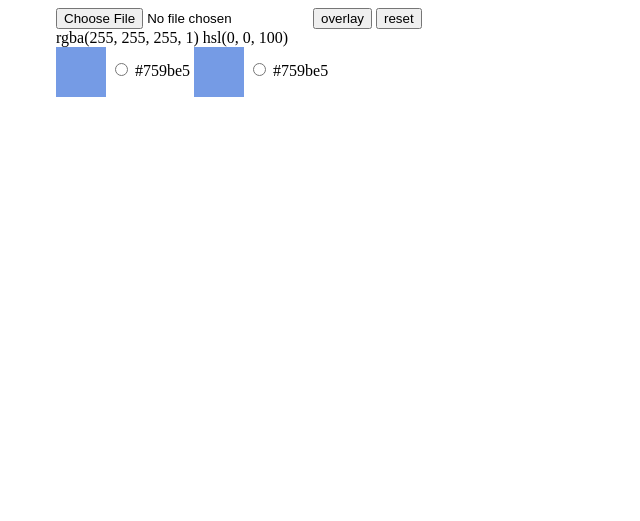
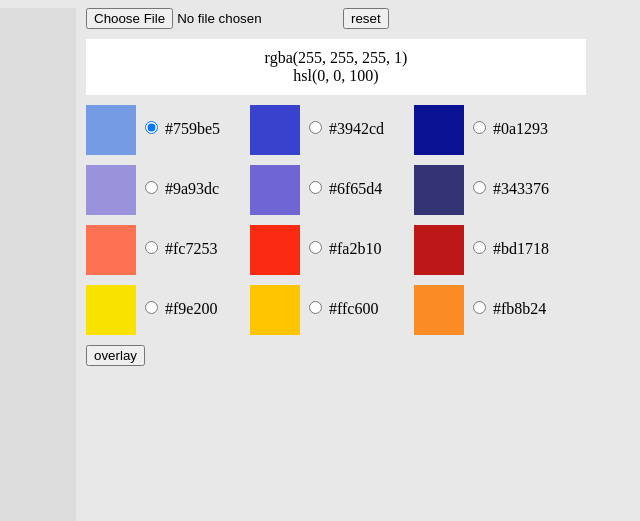
Before and after one commit to VictorKolb/imgeditor, a plain HTML site: page index.html in a window 1280 px wide. Shown: the whole page, without its empty margins (452-1092 px from the left). Drawn offline with Linux system fonts and the light colour scheme.

Commit message:
добавил красоты

```diff
--- a/index.html
+++ b/index.html
@@ -9,6 +9,27 @@
 </head>
 <body>
 <style>
+    body {
+        background: #e8e8e8;
+    }
+
+    .pick-container {
+        background: rgb(255, 255, 255);
+        padding: 10px;
+        display: block;
+        margin: 10px 0px;
+        text-align: center;
+    }
+
+    .canvas-container {
+        background: gainsboro;
+        width: 500px;
+        padding: 10px;
+        display: flex;
+        justify-content: center;
+        align-items: center;
+    }
+
     .thumb {
         display: block;
         height: 500px;
@@ -18,14 +39,17 @@
     canvas {
         display: block;
         cursor: pointer;
-    }
-
-    .canvas-container {
-        width: 500px;
+        margin: 0 auto;
     }
 
     .container {
         display: flex;
+    }
+
+    label {
+        display: inline-block;
+        width: 160px;
+        margin-bottom: 10PX;
     }
 
     label span {
@@ -33,6 +57,7 @@
         vertical-align: middle;
         width: 50px;
         height: 50px;
+        cursor: pointer;
     }
 </style>
 
@@ -43,25 +68,88 @@
         </div>
     </section>
 
-    <section>
+    <section style="padding-left: 10px; width: 500px">
         <input type="file" id="files" name="files[]"/>
+        <button class="js-reset">
+            reset
+        </button>
+        <div class="js-pick pick-container ">rgba(255, 255, 255, 1) <br> hsl(0, 0, 100)</div>
+        <section class="js-color-overlay">
+            <label for="color1">
+                <span style=" background: #759be5"></span>
+                <input type="radio" checked id="color1" data-color="#759be5" name="colors">
+                #759be5
+            </label>
+
+            <label for="color2">
+                <span style="background: #3942cd"></span>
+                <input type="radio" id="color2" data-color="#3942cd" name="colors">
+                #3942cd
+            </label>
+
+            <label for="color3">
+                <span style="background: #0a1293"></span>
+                <input type="radio" id="color3" data-color="#0a1293" name="colors">
+                #0a1293
+            </label>
+
+            <label for="color4">
+                <span style="background: #9a93dc"></span>
+                <input type="radio" id="color4" data-color="#9a93dc" name="colors">
+                #9a93dc
+            </label>
+
+            <label for="color5">
+                <span style="background: #6f65d4"></span>
+                <input type="radio" id="color5" data-color="#6f65d4" name="colors">
+                #6f65d4
+            </label>
+
+            <label for="color6">
+                <span style="background: #343376"></span>
+                <input type="radio" id="color6" data-color="#343376" name="colors">
+                #343376
+            </label>
+
+            <label for="color7">
+                <span style="background: #fc7253"></span>
+                <input type="radio" id="color7" data-color="#fc7253" name="colors">
+                #fc7253
+            </label>
+
+            <label for="color8">
+                <span style="background: #fa2b10"></span>
+                <input type="radio" id="color8" data-color="#fa2b10" name="colors">
+                #fa2b10
+            </label>
+
+            <label for="color9">
+                <span style="background: #bd1718"></span>
+                <input type="radio" id="color9" data-color="#bd1718" name="colors">
+                #bd1718
+            </label>
+
+            <label for="color10">
+                <span style="background: #f9e200"></span>
+                <input type="radio" id="color10" data-color="#f9e200" name="colors">
+                #f9e200
+            </label>
+
+            <label for="color11">
+                <span style="background: #ffc600"></span>
+                <input type="radio" id="color11" data-color="#ffc600" name="colors">
+                #ffc600
+            </label>
+
+            <label for="color12">
+                <span style="background: #fb8b24"></span>
+                <input type="radio" id="color12" data-color="#fb8b24" name="colors">
+                #fb8b24
+            </label>
+        </section>
         <button class="js-overlay">
             overlay
         </button>
-        <button class="js-reset">
-            reset
-        </button>
-        <div class="js-pick">rgba(255, 255, 255, 1) hsl(0, 0, 100)</div>
-        <label for="color1">
-            <span style=" background: #759be5"></span>
-            <input type="radio" id="color1" name="colors">
-            #759be5
-        </label>
-        <label for="color2">
-            <span style=" background: #759be5"></span>
-            <input type="radio" id="color2" name="colors">
-            #759be5
-        </label>
     </section>
 </article>
 
@@ -95,7 +183,7 @@
         }
     }
 
-    function placeOriginalImage(e) {
+    function placeOriginalImage() {
         setCanvasToDefault();
 
         let img = new Image();
@@ -148,12 +236,21 @@
         const data = pick(e);
         let hsl = rgbToHsl(data[0], data[1], data[2]);
 
+        if (Math.floor(hsl[2] * 100) < 50)
+        {
+            pick_container.style.color = '#fff'
+        }
+        else
+        {
+            pick_container.style.color = '#000'
+        }
+
         hsl = `hsl(${Math.floor(hsl[0])}, ${Math.floor(hsl[1] * 100)}, ${Math.floor(hsl[2] * 100)})`;
         const rgba = 'rgba(' + data[0] + ', ' + data[1] +
             ', ' + data[2] + ', ' + (data[3] / 255) + ')';
 
         pick_container.style.background = rgba;
-        pick_container.textContent = `${rgba} ${hsl}`;
+        pick_container.innerHTML = `${rgba} <br> ${hsl}`;
     }
 
     function rgbToHsl(r, g, b) {
@@ -193,14 +290,6 @@
         data[i + 1] = avg; // green
         data[i + 2] = avg; // blue
     }
-
-    //    function copyCanvasArea(e) {
-    //        canvas1.width =  canvas.width;
-    //        canvas1.height = canvas.height;
-    //        const imageData = ctx.getImageData(0, 0, canvas.width, canvas.height);
-    //        ctx1.putImageData(imageData, 0, 0);
-    //        magic(e);
-    //    }
 
     function magic(e) {
         const picked_data = Array.from(pick(e));
@@ -248,9 +337,11 @@
     }
 
     function overlay() {
+        const color = document.querySelector('.js-color-overlay').querySelector('input:checked').dataset.color;
+
         makeGrayscale();
         ctx.globalCompositeOperation = 'overlay';
-        ctx.fillStyle = '#343376';
+        ctx.fillStyle = color;
         ctx.fillRect(0, 0, canvas.width, canvas.height)
     }
 
```
